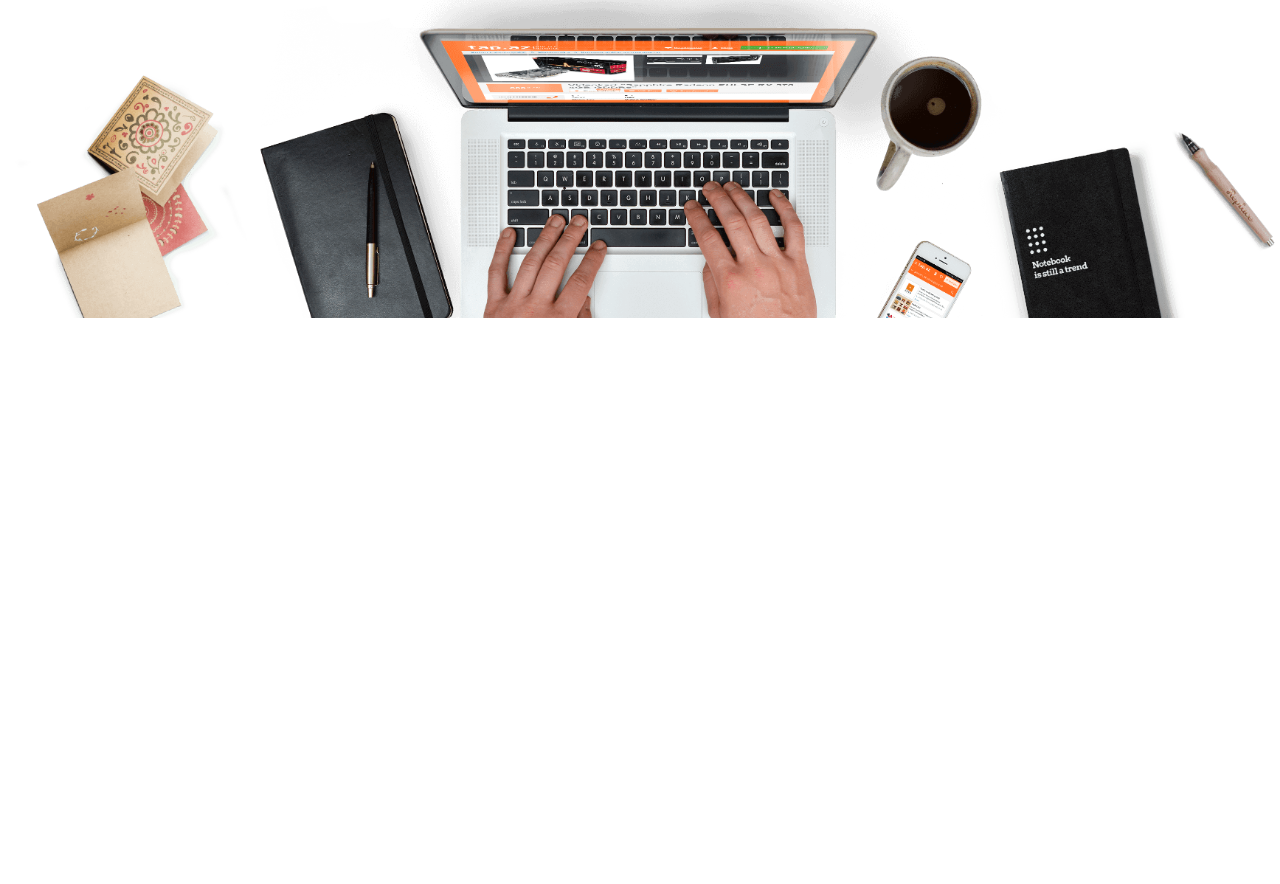
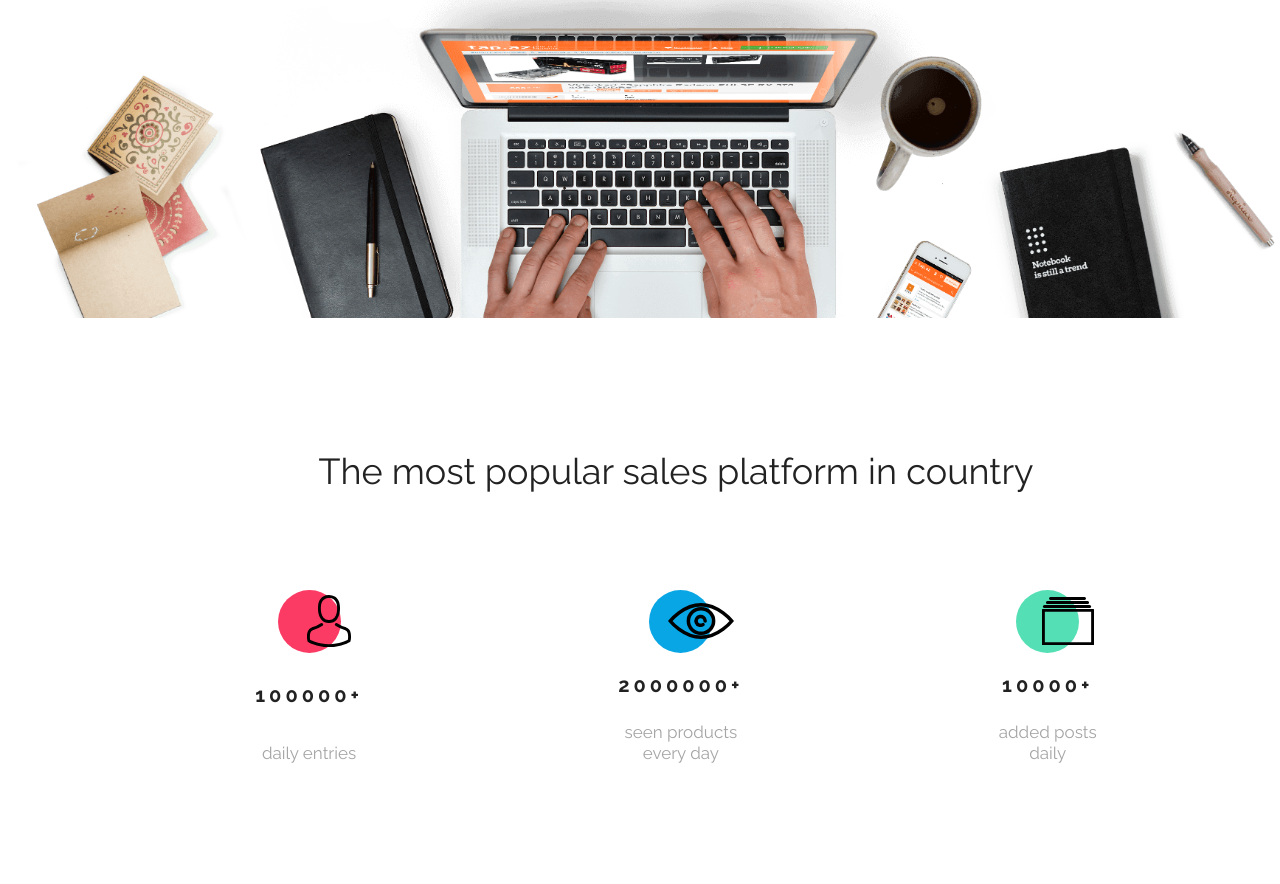
Before and after one commit to KlaudiaSt0/Best-Shop, a plain HTML site: page index.html in a window 1280 px wide. Shown: the part 559-1443 px from the top of the page. Before the commit the page ends 1012 px from the top, so only its background shows below. Drawn offline with nearby package versions, Linux system fonts and the light colour scheme.

Commit message:
statistics done

```diff
--- a/css/style.css
+++ b/css/style.css
@@ -33,13 +33,13 @@ header .container {
     text-decoration: none;
     color: var(--color-primary);
 }
-.nav-list {
+.nav_list {
     display: flex;
     width: 40rem;
     justify-content: space-around;
     align-items: center;
 }
-.nav-element {
+.nav_element {
     display: flex;
     align-items: center;
     padding: 0 10px;
@@ -52,13 +52,13 @@ header .container {
     height: 70px;
     cursor: pointer;
 }
-.nav-element:hover {
+.nav_element:hover {
     color: var(--color-black);
     border-bottom: 4px solid var(--color-primary);
 }
 .banner {
     height: 712px;
-    margin: 130px 0 100px;
+    margin-top: 130px;
     display: flex;
     flex-direction: column;
     justify-content: space-around;
@@ -102,3 +102,83 @@ header .container {
     width: 100%;
     height: auto;
 }
+.statistics {
+    height: 531px;
+    font-family: var(--font-raleway);
+}
+.statistics .container {
+    display: flex;
+    flex-direction: column;
+    align-items: center;
+    height: 531px;
+    justify-content: space-between;
+}
+.statistics h2 {
+    font-size: 36px;
+    margin: 100px 0;
+}
+.data_container {
+    display: flex;
+    justify-content: space-evenly;
+    margin-bottom: 121px;
+    width: 1352px;
+}
+.statistics article {
+    height: 168px;
+    display: flex;
+    flex-direction: column;
+    justify-content: space-between;
+    align-items: center;
+}
+.img_wrapper{
+    height: 52px;
+    display: flex;
+    align-items: center;
+    justify-content: center;
+    position: relative;
+}
+.img_wrapper img {
+    position: relative;
+    left: 20px;
+}
+.span-red {
+    display: flex;
+    height: 63px;
+    width: 63px;
+    background-color: var(--color-redish);
+    border-radius: 50%;
+    position: absolute;
+}
+.span-blue {
+    display: flex;
+    height: 63px;
+    width: 63px;
+    background-color: var(--color-primary);
+    border-radius: 50%;
+    position: absolute;
+}
+.span-green {
+    display: flex;
+    height: 63px;
+    width: 63px;
+    background-color: var(--color-green);
+    border-radius: 50%;
+    position: absolute;
+}
+.img_wrapper span:nth-child(2) {
+    background-color: var(--color-primary);
+}
+.data_container h3 {
+    font-size: 20px;
+    font-weight: bolder;
+    letter-spacing: 4px;
+}
+.data_container p {
+    font-size: 17px;
+    color: var(--color-grey);
+}
+
+.data_container p {
+    text-align: center;
+    line-height: 1.2;
+}
--- a/index.html
+++ b/index.html
@@ -16,23 +16,24 @@
   <div class="container">
     <a href="#" class="logo">BestShop</a>
     <nav>
-    <ul class="nav-list">
+    <ul class="nav_list">
       <li>
-        <a href="#why-us" class="nav-element">Why us</a>
+        <a href="#why-us" class="nav_element">Why us</a>
       </li>
       <li>
-        <a href="#benefits" class="nav-element">Benefits</a>
+        <a href="#benefits" class="nav_element">Benefits</a>
       </li>
       <li>
-        <a href="#prices" class="nav-element">Prices</a>
+        <a href="#prices" class="nav_element">Prices</a>
       </li>
       <li>
-        <a href="#contact" class="nav-element">Contact</a>
+        <a href="#contact" class="nav_element">Contact</a>
       </li>
     </ul>
     </nav>
   </div>
 </header>
+
 <section class="banner">
   <div class="container">
     <h1>Sell More!</h1>
@@ -41,5 +42,38 @@
   </div>
   <img src="assets/Background.png" alt="desktop with a laptop">
 </section>
+
+<section class="statistics">
+  <div class="container">
+    <h2>The most popular sales platform in country</h2>
+    <div class="data_container">
+    <article>
+      <div class="img_wrapper">
+        <span class="span-red"></span>
+        <img src="assets/Person.svg" alt="person">
+      </div>
+      <h3>100000+</h3>
+      <p>daily entries</p>
+    </article>
+      <article>
+        <div class="img_wrapper">
+          <span class="span-blue"></span>
+        <img src="assets/Eye.svg" alt="eye">
+        </div>
+        <h3>2000000+</h3>
+        <p>seen products <br> every day</p>
+      </article>
+      <article>
+        <div class="img_wrapper">
+          <span class="span-green"></span>
+        <img src="assets/Catalog.svg" alt="catalog">
+        </div>
+        <h3>10000+</h3>
+        <p>added posts <br> daily</p>
+      </article>
+    </div>
+  </div>
+</section>
+
 </body>
 </html>
```
